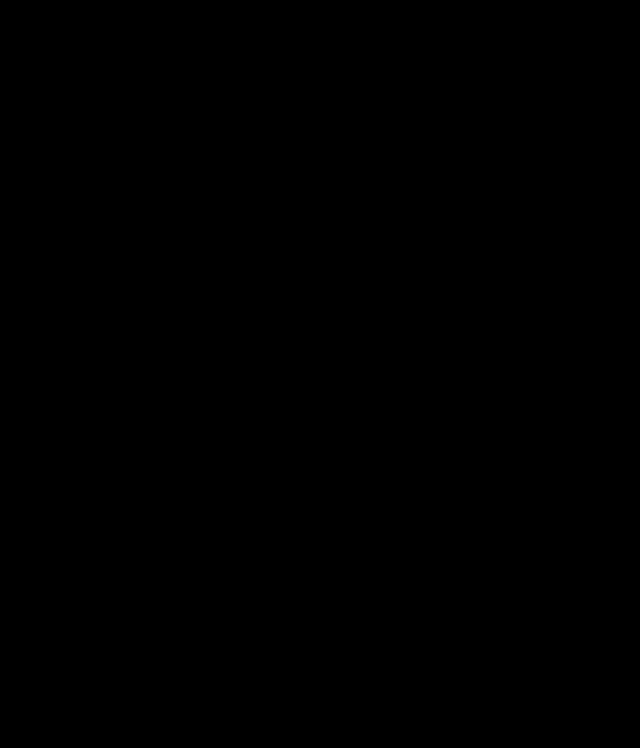
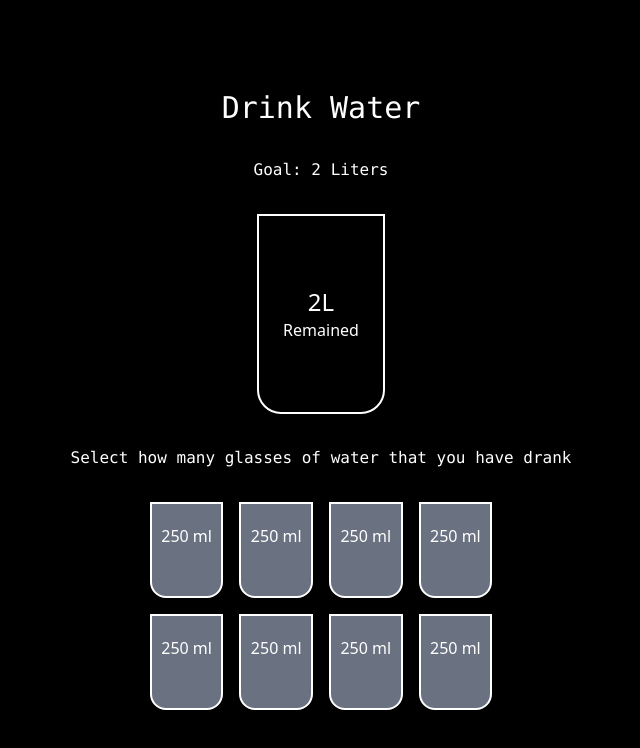
Before and after one commit to SunACong/50-vue-projects, a Vue app: page /DrinkWater in a window 1280 px wide. Before the commit this address had no page. Shown: the top 748 px of the page, without its empty margins (319-959 px from the left). Built offline with nearby package versions, Linux system fonts and the light colour scheme.

Commit message:
feat: 添加DrinkWater项目页面及路由配置
- 在路由配置中添加DrinkWater页面路径
- 在项目列表常量中添加DrinkWater项目信息
- 更新README.md中的项目状态
- 新增DrinkWater.vue组件实现饮水追踪功能

```diff
--- a/src/constants/index.js
+++ b/src/constants/index.js
@@ -95,4 +95,10 @@
         image: 'https://50projects50days.com/img/projects-img/15-incrementing-counter.png',
         link: 'IncrementingCounter',
     },
+    {
+        id: 16,
+        title: 'Drink Water',
+        image: 'https://50projects50days.com/img/projects-img/16-drink-water.png',
+        link: 'DrinkWater',
+    },
 ]
--- /dev/null
+++ b/src/projects/DrinkWater.vue
@@ -0,0 +1,51 @@
+<template>
+    <div class="flex h-screen flex-col items-center justify-center gap-8 text-white">
+        <h1 class="font-mono text-3xl">Drink Water</h1>
+        <h3 class="font-mono">Goal: 2 Liters</h3>
+
+        <div
+            class="relative flex h-1/4 w-32 flex-col items-center justify-center rounded-b-3xl border-2 text-center overflow-hidden">
+            <!-- 水的进度条 -->
+            <div
+                class="absolute bottom-0 left-0 right-0 bg-blue-500 transition-all duration-500 ease-out"
+                :style="{ height: `${currentAmount / 8 * 100}%` }"
+            ></div>
+
+            <!-- 剩余水量显示 -->
+            <div class="relative z-10">
+                <div class="text-2xl">{{ (2000 - currentAmount * 250) / 1000 }}L</div>
+                <div>Remained</div>
+            </div>
+
+            <!-- 已喝水量显示 -->
+            <div class="absolute top-2 text-lg font-bold" v-if="currentAmount > 0">
+                {{ currentAmount * 250 }}ml
+            </div>
+        </div>
+
+        <p class="font-mono">Select how many glasses of water that you have drank</p>
+
+        <div class="flex flex-wrap items-center justify-center gap-4">
+            <div
+                :class="[
+                    'h-24 w-8 basis-1/5 cursor-pointer rounded-b-2xl border-2 pt-5 text-center transition-all duration-300 ease-in-out',
+                    item <= currentAmount ? 'bg-blue-500' : 'bg-gray-500',
+                ]"
+                v-for="item in 8"
+                :key="item"
+                @click="drink(item)">
+                250 ml
+            </div>
+        </div>
+    </div>
+</template>
+
+<script setup>
+    import { ref, onMounted, onUnmounted, reactive } from 'vue'
+
+    const currentAmount = ref(0) // 当前水量
+
+    const drink = (amount) => {
+        currentAmount.value = amount
+    }
+</script>
--- a/src/router/index.js
+++ b/src/router/index.js
@@ -88,6 +88,11 @@
         name: 'IncrementingCounter',
         component: () => import('@/projects/IncrementingCounter.vue'),
     },
+    {
+        path: '/DrinkWater',
+        name: 'DrinkWater',
+        component: () => import('@/projects/DrinkWater.vue'),
+    },
 ]
 
 const router = createRouter({
```
Also changed, not shown: 1 other file (tests, documents, lock files or other folders).
